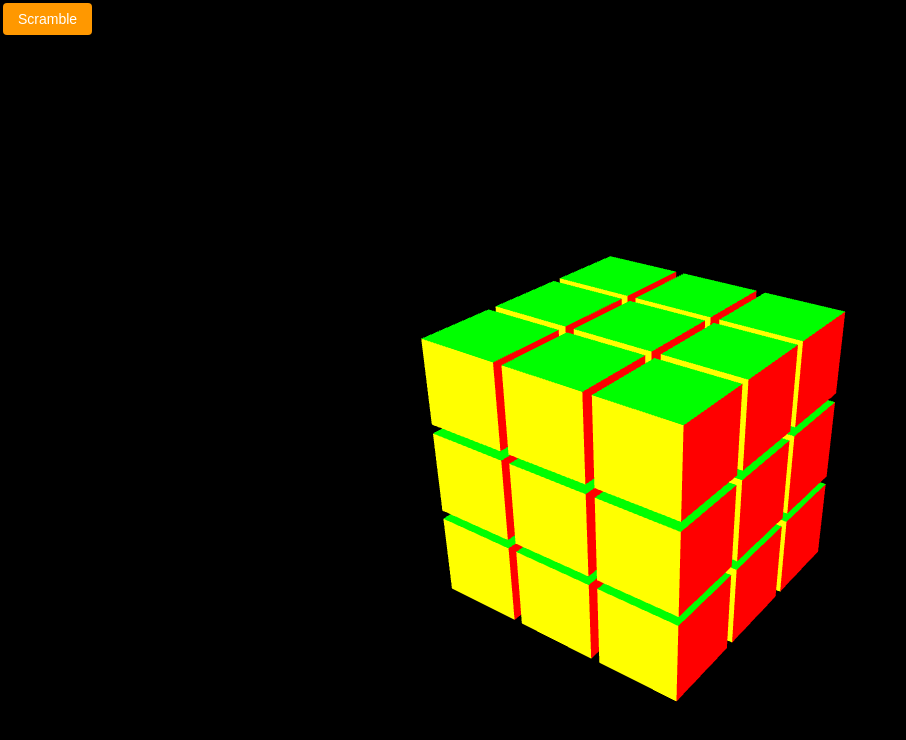
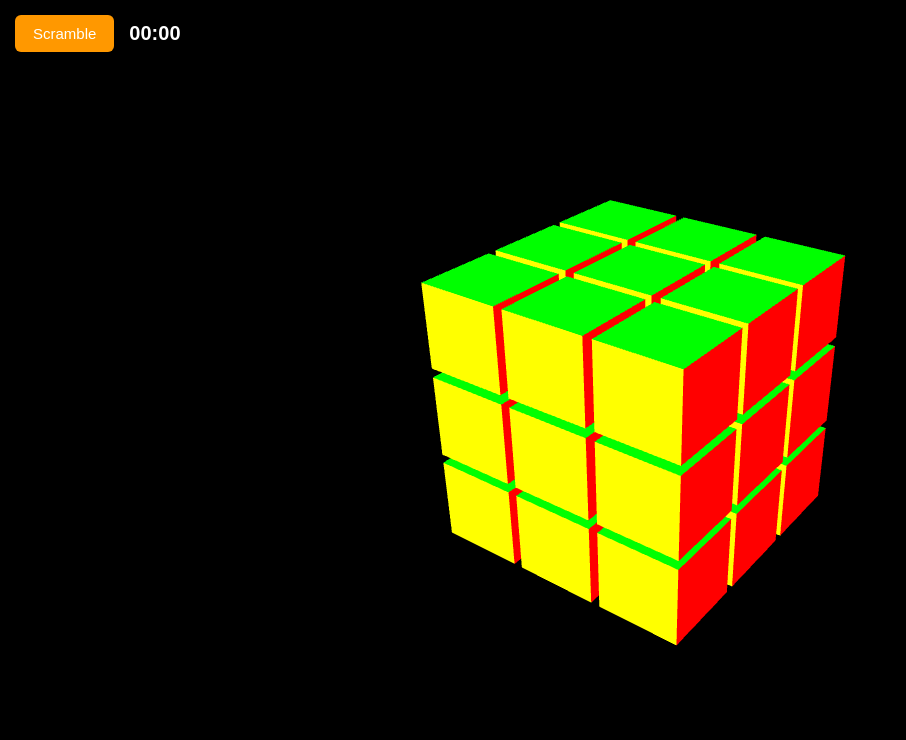
Before and after one commit to manthansahu20/Cube-solve-game, a plain HTML site: page index.html in a window 1280 px wide. Shown: the whole page, without its empty margins (0-906 px from the left). Drawn offline with nearby package versions, Linux system fonts and the light colour scheme; animation ran at ten frames a second.

Commit message:
Update style.css

```diff
--- a/style.css
+++ b/style.css
@@ -2,26 +2,34 @@ body {
     margin: 0;
     overflow: hidden;
     background: #000;
-    font-family: Arial;
+    font-family: Arial, sans-serif;
 }
 
-.ui {
+.top-ui {
     position: absolute;
-    top: 10px;
-    left: 10px;
+    top: 15px;
+    left: 15px;
+    display: flex;
+    align-items: center;
+    gap: 15px;
 }
 
 button {
-    padding: 8px 15px;
-    margin: 3px;
-    font-size: 14px;
-    border: none;
+    padding: 10px 18px;
     background: #ff9800;
     color: white;
+    border: none;
+    font-size: 15px;
+    border-radius: 6px;
     cursor: pointer;
-    border-radius: 4px;
 }
 
 button:hover {
-    background: #e67e00;
+    background: #e68900;
 }
+
+#timer {
+    color: #fff;
+    font-size: 20px;
+    font-weight: bold;
+}
```
